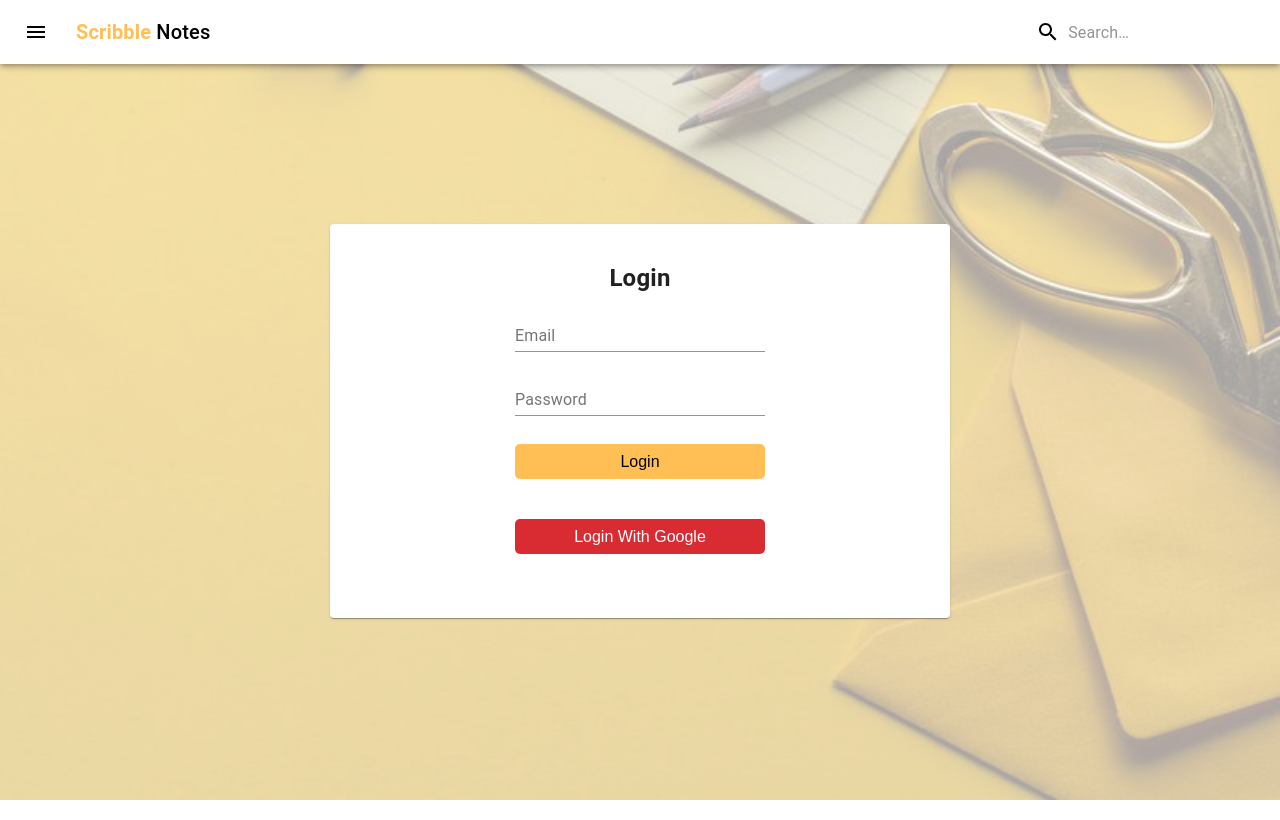
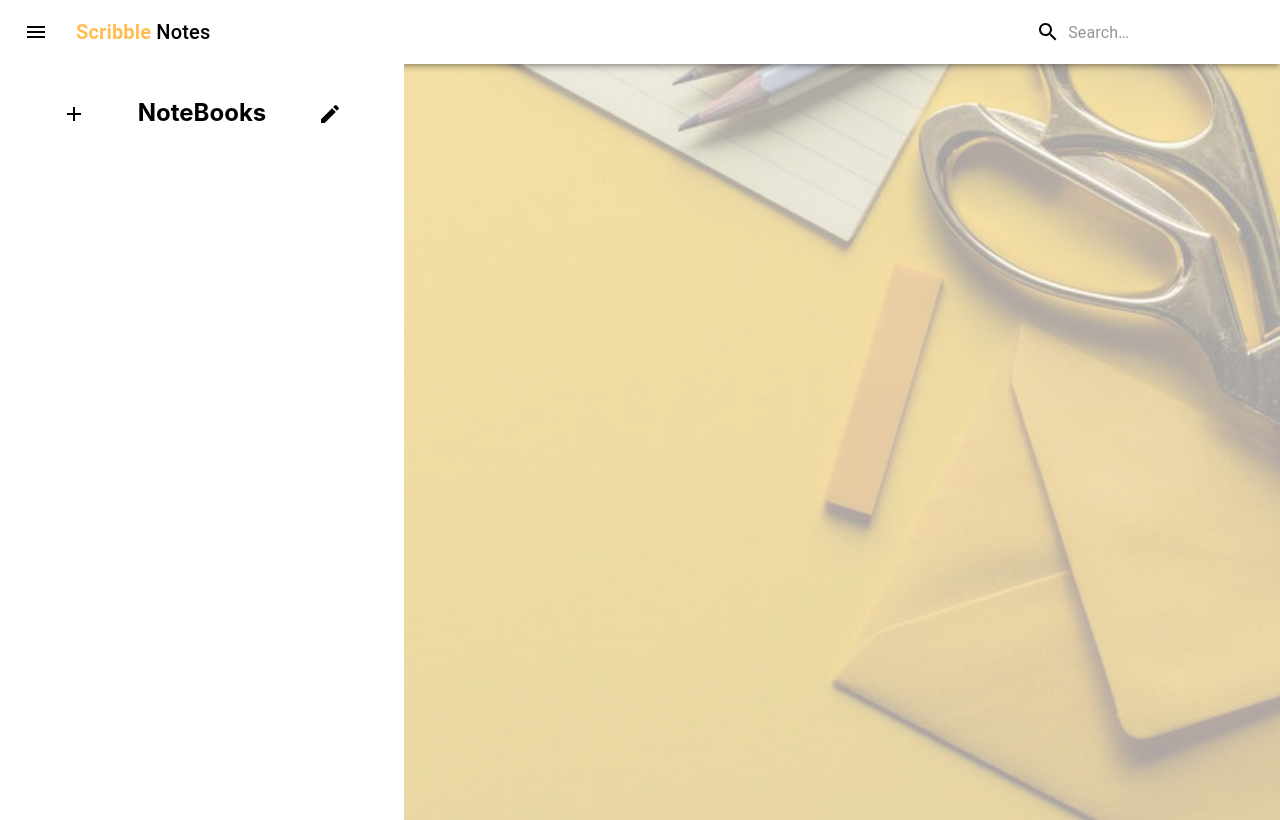
Before and after one commit to sethnadu/Notes, a React (Create React App) app in the folder notes/: page / in a window 1280 px wide. Both pictures are taken after a click on the button "open drawer". Built offline with nearby package versions, Linux system fonts and the light colour scheme.

Commit message:
work on side drawer

```diff
--- a/notes/package.json
+++ b/notes/package.json
@@ -10,7 +10,9 @@
     "@testing-library/user-event": "^7.1.2",
     "react": "^16.13.1",
     "react-dom": "^16.13.1",
-    "react-scripts": "3.4.0"
+    "react-router-dom": "^5.1.2",
+    "react-scripts": "3.4.0",
+    "styled-components": "^5.0.1"
   },
   "scripts": {
     "start": "react-scripts start",
--- a/notes/public/index.html
+++ b/notes/public/index.html
@@ -2,14 +2,14 @@
 <html lang="en">
   <head>
     <meta charset="utf-8" />
-    <link rel="icon" href="%PUBLIC_URL%/favicon.ico" />
+    <link rel="icon" href="%PUBLIC_URL%/notepad.png" />
     <meta name="viewport" content="width=device-width, initial-scale=1" />
     <meta name="theme-color" content="#000000" />
     <meta
       name="description"
       content="Web site created using create-react-app"
     />
-    <link rel="apple-touch-icon" href="%PUBLIC_URL%/logo192.png" />
+    <link rel="apple-touch-icon" href="%PUBLIC_URL%/notepad.png" />
     <!--
       manifest.json provides metadata used when your web app is installed on a
       user's mobile device or desktop. See https://developers.google.com/web/fundamentals/web-app-manifest/
@@ -24,10 +24,10 @@
       work correctly both with client-side routing and a non-root public URL.
       Learn how to configure a non-root public URL by running `npm run build`.
     -->
-    <title>React App</title>
+    <title>Scribble Notes</title>
   </head>
   <body>
-    <noscript>You need to enable JavaScript to run this app.</noscript>
+    <noscript>The perfect place to jot down all your thoughts!</noscript>
     <div id="root"></div>
     <!--
       This HTML file is a template.
--- a/notes/src/App.js
+++ b/notes/src/App.js
@@ -1,13 +1,23 @@
-import React from 'react';
+import React, {useState} from 'react';
 import Header from './components/header'
 import Login from './components/login'
+import Container from './components/container'
 import './App.css';
 
+
+
 function App() {
+  const [open, setOpen]= useState(true)
+
+  const handleOpenChange = () => {
+    setOpen(!open)
+}
+
   return (
     <div className="App">
-      <Header />
-      <Login />
+      <Header open = {open} setOpen={setOpen} handleOpenChange={handleOpenChange}/>
+      <Container open = {open} setOpen={setOpen} handleOpenChange={handleOpenChange}/>
+      {/* <Login /> */}
     </div>
   );
 }
--- /dev/null
+++ b/notes/src/components/container-styles.js
@@ -0,0 +1,33 @@
+import styled from 'styled-components';
+
+
+export const ContainerDiv = styled.div `
+    display: flex;
+    width: 30vw;
+    height: calc(100vh - 64px);
+    background-color: white;
+    padding: 10px;
+`
+
+export const ContainerDivMobile = styled.div `
+    display: flex;
+    width: calc(100vw - 20px);
+    height: calc(100vh);
+    overflow: hidden;
+    background-color: white;
+    padding: 10px;
+`
+
+export const TopDiv = styled.div `
+    display: flex;
+    justify-content: space-evenly;
+    /* margin: 10px; */
+    width: 100%;
+
+`
+
+export const Title = styled.p `
+    font-size: 24px;
+    /* margin: 10px auto;  */
+    font-weight: bold;
+`
--- /dev/null
+++ b/notes/src/components/container.jsx
@@ -0,0 +1,37 @@
+import React from 'react';
+import {ContainerDiv, ContainerDivMobile, Title, TopDiv} from './container-styles'
+
+// Material UI Icons
+import AddIcon from '@material-ui/icons/Add';
+import EditIcon from '@material-ui/icons/Edit';
+
+// Media Queries
+import useMediaQuery from "@material-ui/core/useMediaQuery"
+
+const Container = ({open}) => {
+    const tabletSize = useMediaQuery("(max-width:860px)");
+    return (
+        <>
+        {!open ? !tabletSize ? (
+            <ContainerDiv>
+                <TopDiv>
+                    <AddIcon style={{marginTop: "28px"}}/>
+                    <Title>NoteBooks</Title>
+                    <EditIcon style={{marginTop: "28px"}}/>
+                </TopDiv>
+            </ContainerDiv>
+        ) : (
+            <ContainerDivMobile>
+                <TopDiv>
+                    <AddIcon style={{marginTop: "28px"}}/>
+                    <Title>NoteBooks</Title>
+                    <EditIcon style={{marginTop: "28px"}}/>
+                </TopDiv>
+            </ContainerDivMobile>
+        ) : null}
+        </>
+
+    )
+}
+
+export default Container;
--- a/notes/src/components/header.jsx
+++ b/notes/src/components/header.jsx
@@ -74,7 +74,7 @@ const useStyles = makeStyles(theme => ({
   },
 }));
 
-export default function Header() {
+export default function Header({open, handleOpenChange}) {
   const classes = useStyles();
   const phoneSize = useMediaQuery("(max-width:600px)");
 
@@ -87,6 +87,7 @@ export default function Header() {
                     className={classes.menuButton}
                     color="inherit"
                     aria-label="open drawer"
+                    onClick={handleOpenChange}
                 >
                     <MenuIcon />
                 </IconButton>
```
Also changed, not shown: notes/public/notepad.png (added), 1 other file (tests, documents, lock files or other folders).
